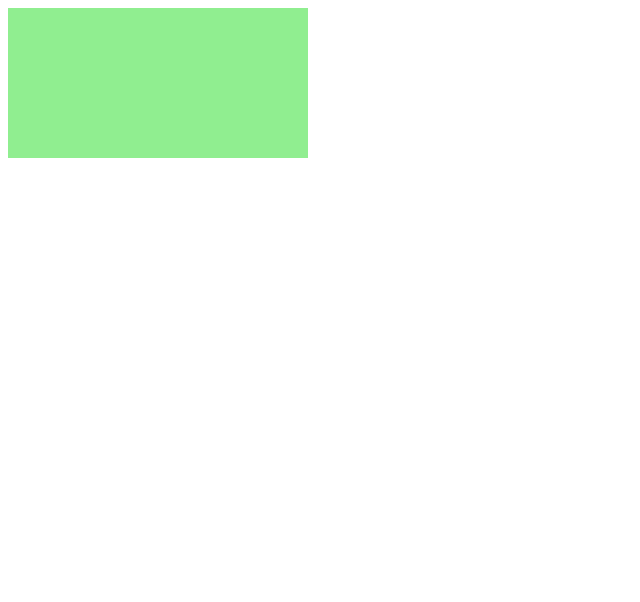
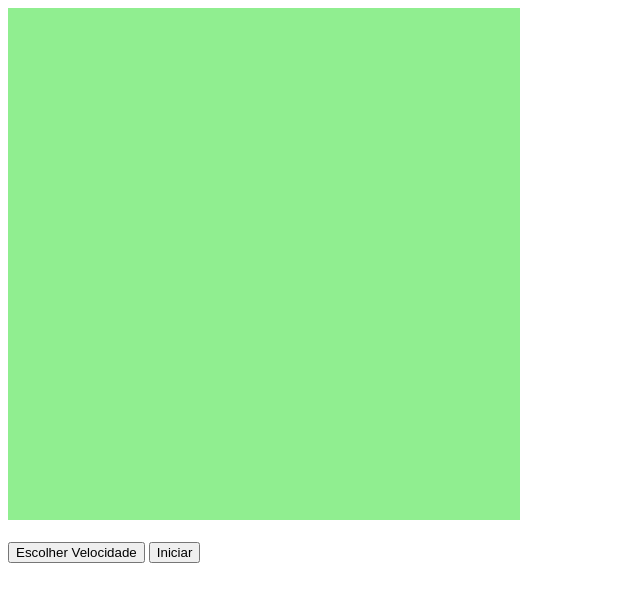
Before and after one commit to vilanculoc/snake-game, a plain HTML site: page index.html in a window 1280 px wide. Shown: the whole page, without its empty margins (0-640 px from the left). Drawn offline with Linux system fonts and the light colour scheme.

Commit message:
adicionei a cobrinha

```diff
--- a/index.html
+++ b/index.html
@@ -1,9 +1,9 @@
 <!DOCTYPE html>
-<html lang='en'>
+<html>
 <head>
-     <meta charset='UTF-8'>
+     <meta charset="UTF-8">
      <meta name="viewport" content="width=device-width, initial-scale=1.0">
-     <meta http-equiv="X-UA-Compatible" content="ie-edge">
+     <meta http-equiv="X-UA-Compatible" content="ie=edge">
      <link rel="stylesheet" href="style.css">
      <script defer src="main.js"></script>
      <title>Snake Game</title>
@@ -11,7 +11,12 @@
 </head>
 
 <body>
-    <canvas id="snake" widht="512" height="s12"></canvas>
+    <canvas id="snake" width="512" height="512"></canvas>
+    <br><br>
+    <button id="dificuldade" onclick="escolher" onclick="setSpeed()"> Escolher Velocidade</button>
+    <button id="iniciar" onclick="start()"> Iniciar</button>
+
+
 
 </body>
 </html>
```
